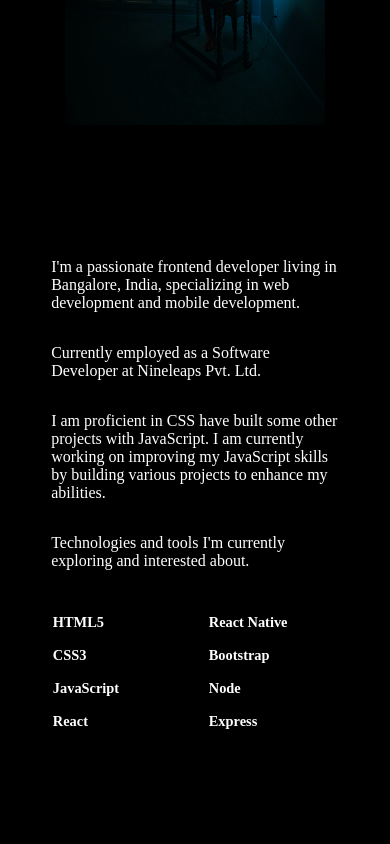
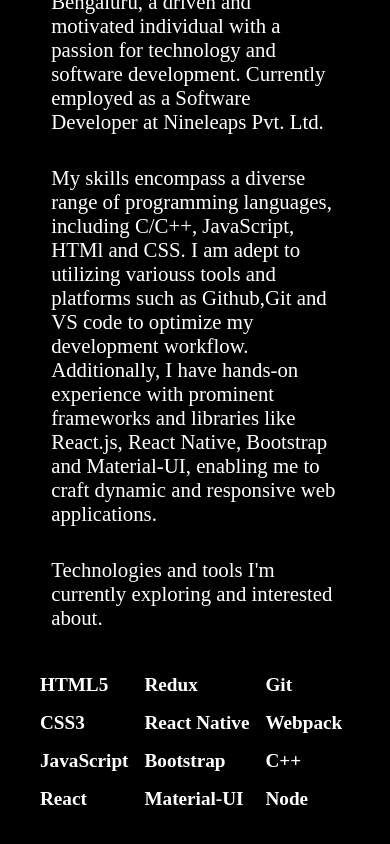
Before and after one commit to shreeyansh-29/portfolio, a React (Create React App) app: page / in a window 390 px wide. Shown: the part 1144-1988 px from the top of the page. Built offline with nearby package versions, Linux system fonts and the light colour scheme; a web font is replaced by a local one.

Commit message:
fixed bugs

```diff
--- a/src/components/about/aboutSection.css
+++ b/src/components/about/aboutSection.css
@@ -1,8 +1,8 @@
-.about-section{
+.about-section {
   height: 800px;
 }
 
-.container{
+.container {
   display: flex;
   flex-direction: column;
   align-items: center;
@@ -12,27 +12,27 @@
   background-color: #000;
 }
 
-.container .heading{
+.container .heading {
   /* margin-top: 40px; */
 }
 
-.container .heading h1{
+.container .heading h1 {
   color: #fff;
   font-size: 2.2rem;
   font-weight: 900;
 }
 
-.about-container{
+.about-container {
   padding-top: 40px;
   display: flex;
   flex: 1;
   /* background-color: yellow; */
 }
-.sub-container{
+.sub-container {
   display: flex;
 }
 
-.leftSection{
+.leftSection {
   width: 50%;
   display: flex;
   justify-content: center;
@@ -40,7 +40,7 @@
   /* background-color: aqua; */
   height: 100%;
 }
-.rightSection{
+.rightSection {
   width: 50%;
   display: flex;
   justify-content: center;
@@ -49,25 +49,25 @@
   height: 100%;
 }
 
-.rightSection p{
+.rightSection p {
   padding: 1rem 0;
   color: #fff;
   font-size: 1.3rem;
   font-weight: 500;
 }
 
-.rightSection ul{
+.rightSection ul {
   list-style: none;
   padding-top: 20px;
 }
 
-.rightSection li{
-    font-size: 1.1rem;
+.rightSection li {
+  font-size: 1.2rem;
   color: #fff;
-    padding: 0.5rem 0;
+  padding: 0.5rem 0.5em 0.5rem 0;
   font-weight: bold;
 }
-.image{
+.image {
   width: 70%;
   height: 60%;
   /* -o-object-fit: cover;
@@ -131,79 +131,79 @@
   background-repeat: no-repeat;
 }
 
-@media screen and  (max-width: 992px) {
-    .rightSection p{
+@media screen and (max-width: 992px) {
+  .rightSection p {
     padding: 1rem 1.2rem;
     /* color: #fff; */
-        font-size: 1.1rem;
+    /* font-size: 1.1rem; */
   }
-    .rightSection li{
-        font-size: 1rem;
+  .rightSection li {
+    /* font-size: 1rem; */
     color: #fff;
     padding: 0.5rem 1.3rem;
   }
-    .image{
+  .image {
     height: 50%;
     width: 90%;
   }
-    .container{
+  .container {
     padding: 40px 2rem;
   }
 }
 
 @media screen and (max-width: 768px) {
-    .about-section{
+  .about-section {
     height: 1200px;
   }
-    .container .heading h1{
-        font-size: 2rem;
+  .container .heading h1 {
+    /* font-size: 2rem; */
   }
-    .sub-container{
+  .sub-container {
     flex-direction: column;
     justify-content: center;
     align-items: center;
     /* background-color: green; */
   }
-    .leftSection{
+  .leftSection {
     width: 100%;
     height: 70%;
   }
-    .rightSection p{
+  .rightSection p {
     padding: 1rem 1.2rem;
     color: #fff;
-        font-size: 1.1rem;
+    /* font-size: 1.1rem; */
   }
-    .rightSection li{
-        font-size: 1rem;
+  .rightSection li {
+    /* font-size: 1rem; */
     color: #fff;
     padding: 0.5rem 1.3rem;
   }
-    .image{
+  .image {
     width: 80%;
     height: 80%;
   }
-    .rightSection{
+  .rightSection {
     width: 100%;
   }
 }
 
 @media screen and (max-width: 480px) {
-    .about-container{
+  .about-container {
     /* padding: 0px; */
   }
-    .leftSection{
+  .leftSection {
     width: 100%;
     height: 60%;
   }
-    .rightSection p{
+  .rightSection p {
     padding: 1rem 1.2rem;
     color: #fff;
-        font-size: 1rem;
+    /* font-size: 1rem; */
   }
-    .rightSection li{
-        font-size: 0.9rem;
+  .rightSection li {
+    /* font-size: 0.9rem; */
     color: #fff;
-        padding: 0.5rem 1.3rem;
+    padding: 0.5rem 0.5rem;
   }
 }
 
--- a/src/components/about/index.js
+++ b/src/components/about/index.js
@@ -77,7 +77,7 @@
                   display: "flex",
                   flexDirection: "column",
                 }}
-                  className="rightSection"
+                className="rightSection"
               >
                 <motion.div
                   ref={ref1}
@@ -90,23 +90,34 @@
                   // style={{backgroundColor: "lightgreen"}}
                   >
                     <p>
-                      I'm a passionate frontend developer living in Bangalore,
+                      {/* I'm a passionate frontend developer living in Bangalore,
                       India, specializing in web development and mobile
-                      development.
+                      development. */}
+                      I'm Shreeyansh Singh from Bengaluru, a driven and
+                      motivated individual with a passion for technology and
+                      software development. Currently employed as a Software
+                      Developer at Nineleaps Pvt. Ltd.
                     </p>
                     {/* <p>
                     A passionate frontend developer having hands on experience
                     in React Js and React Native.
                   </p> */}
+                    {/* <p>
+
+                    </p> */}
                     <p>
-                      Currently employed as a Software Developer at Nineleaps
-                      Pvt. Ltd.
-                    </p>
-                    <p>
-                      I am proficient in CSS have built some other projects with
+                      {/* I am proficient in CSS have built some other projects with
                       JavaScript. I am currently working on improving my
                       JavaScript skills by building various projects to enhance
-                      my abilities.
+                      my abilities. */}
+                      My skills encompass a diverse range of programming
+                      languages, including C/C++, JavaScript, HTMl and CSS. I am
+                      adept to utilizing variouss tools and platforms such as
+                      Github,Git and VS code to optimize my development
+                      workflow. Additionally, I have hands-on experience with
+                      prominent frameworks and libraries like React.js, React
+                      Native, Bootstrap and Material-UI, enabling me to craft
+                      dynamic and responsive web applications.
                     </p>
 
                     <p>
@@ -133,11 +144,17 @@
                     <li>JavaScript</li>
                     <li>React</li>
                   </ul>
-                  <ul style={{marginLeft: "3rem"}}>
+                  <ul className="tech-list">
+                    <li>Redux</li>
                     <li>React Native</li>
                     <li>Bootstrap</li>
+                    <li>Material-UI</li>
+                  </ul>
+                  <ul className="tech-list">
+                    <li>Git</li>
+                    <li>Webpack</li>
+                    <li>C++</li>
                     <li>Node</li>
-                    <li>Express</li>
                   </ul>
                 </motion.div>
               </div>
--- a/src/components/contact/Form.js
+++ b/src/components/contact/Form.js
@@ -178,6 +178,8 @@
                 Submit
               </button>
             </div>
+
+            <div style={{height: "20px"}}>
               {status.data === 200 && (
                 <div className="success-message">Mail Sent Successfully</div>
               )}
@@ -191,6 +193,7 @@
                   Please enter email in correct format
                 </div>
               )}
+            </div>
           </form>
         </motion.div>
       </div>
--- a/src/components/contact/contact.css
+++ b/src/components/contact/contact.css
@@ -11,7 +11,6 @@
   margin: 0px auto;
   padding: 1rem;
   max-width: 1100px;
-  /* background-color: yellow; */
 }
 
 .contact .form-header {
@@ -48,7 +47,6 @@
   grid-template-columns: repeat(2, 1fr);
   height: 100%;
   width: 100%;
-  /* background: pink; */
 }
 
 .form-image {
@@ -146,9 +144,8 @@
 
 .info-message{
   color: yellow;
-  position: absolute;
-  bottom: 10px;
   font-size: 1.2rem;
+  height: 20px;
 }
 
 @media only screen and (max-width: 700px) {
--- a/src/components/footer/footerElements.js
+++ b/src/components/footer/footerElements.js
@@ -67,6 +67,10 @@
   line-height: 30px;
   color: #fff;
   font-size: 1.3rem;
+
+  @media only screen and (max-width: 400px){
+    font-size: 1rem;
+  }
 `;
 
 export const RightContainer = styled.div`
--- a/src/components/footer/index.js
+++ b/src/components/footer/index.js
@@ -29,7 +29,7 @@
           <Location>
             <FaLocationDot
               size={22}
-              style={{color: "#fff", marginRight: "1.8rem", marginTop: "10px"}}
+              style={{color: "#fff", marginRight: "1.6rem", marginTop: "10px"}}
             />
             <div>
               <LocationP>Bangalore, Karnataka</LocationP>
@@ -38,7 +38,7 @@
           </Location>
           <Phone>
             <LeftContainerH4>
-              <FaPhone size={20} style={{color: "#fff", marginRight: "2rem"}} />
+              <FaPhone size={20} style={{color: "#fff", marginRight: "1.6rem"}} />
               9695072068
             </LeftContainerH4>
           </Phone>
@@ -46,7 +46,7 @@
             <LeftContainerH4>
               <FaMailBulk
                 size={20}
-                style={{color: "#fff", marginRight: "2rem"}}
+                style={{color: "#fff", marginRight: "1.6rem"}}
               />
               shreeyansh.rawat@gmail.com
             </LeftContainerH4>
--- a/src/components/projects/constant.js
+++ b/src/components/projects/constant.js
@@ -5,6 +5,7 @@
     description:
       "Made an URL Shortener Chrome Extension using ReactJs for frontend and Node, Express for backend.",
     link: "https://github.com/shreeyansh-29/URL-Shortener/tree/master",
+    img: require("../../images/gifs/URL-Shortner.gif")
   },
   {
     projectName: "Interview Preparation Website",
@@ -12,6 +13,7 @@
     description:
       "Designed a Interview preparation website using ReactJs and BootStrap for frontend. Have selected and compiled 150+ top interview questions for technical interview preparation on website.",
     link: "https://github.com/shreeyansh-29/Interview-Preparation",
+    img: require("../../images/gifs/CodePedia.gif")
   },
   {
     projectName: "Chat Application",
--- a/src/components/projects/index.js
+++ b/src/components/projects/index.js
@@ -50,7 +50,7 @@
         variants={projectCardsVariants}
         transition={{opacity: {duration: 1}, duration: 2}}
       > */}
-        {data.map((ele, index) => {
+        {data.map((ele) => {
           return (
             <ProjectCard
               key={ele.projectName}
@@ -58,6 +58,7 @@
               description={ele.description}
               link={ele.link}
               techStack={ele.techStack}
+              img={ele.img}
             />
           );
         })}
--- a/src/components/projects/projectCard.js
+++ b/src/components/projects/projectCard.js
@@ -12,7 +12,6 @@
 } from "./projectSection";
 import {useAnimation} from "framer-motion";
 import {useInView} from "react-intersection-observer";
-import User from "../../images/user.jpg";
 
 const contentVariants = {
   visible: {x: 0, opacity: 1},
@@ -25,7 +24,7 @@
 };
 
 const ProjectCard = (props) => {
-  let {projectName, description, link, techStack} = props;
+  let {projectName, description, link, techStack, img} = props;
   const controls = useAnimation();
 
   const [ref, viewRef] = useInView();
@@ -61,7 +60,7 @@
         variants={projectVariants}
         transition={{opacity: {duration: 0.6}, duration: 0.4}}
       >
-        <RightSectionImg src={User} />
+        <RightSectionImg src={img} alt={img} />
       </RightSection>
     </ProjectContainer>
   );
```
Lines whose indentation alone changed are shown as unchanged.
